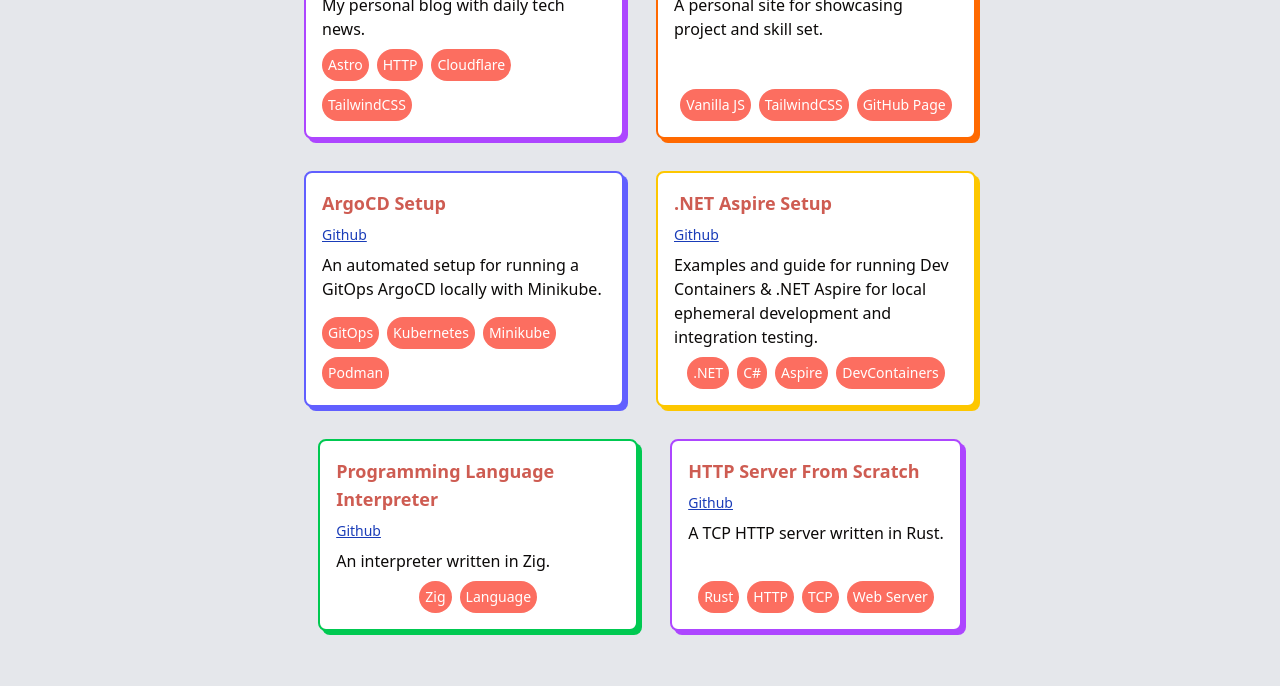
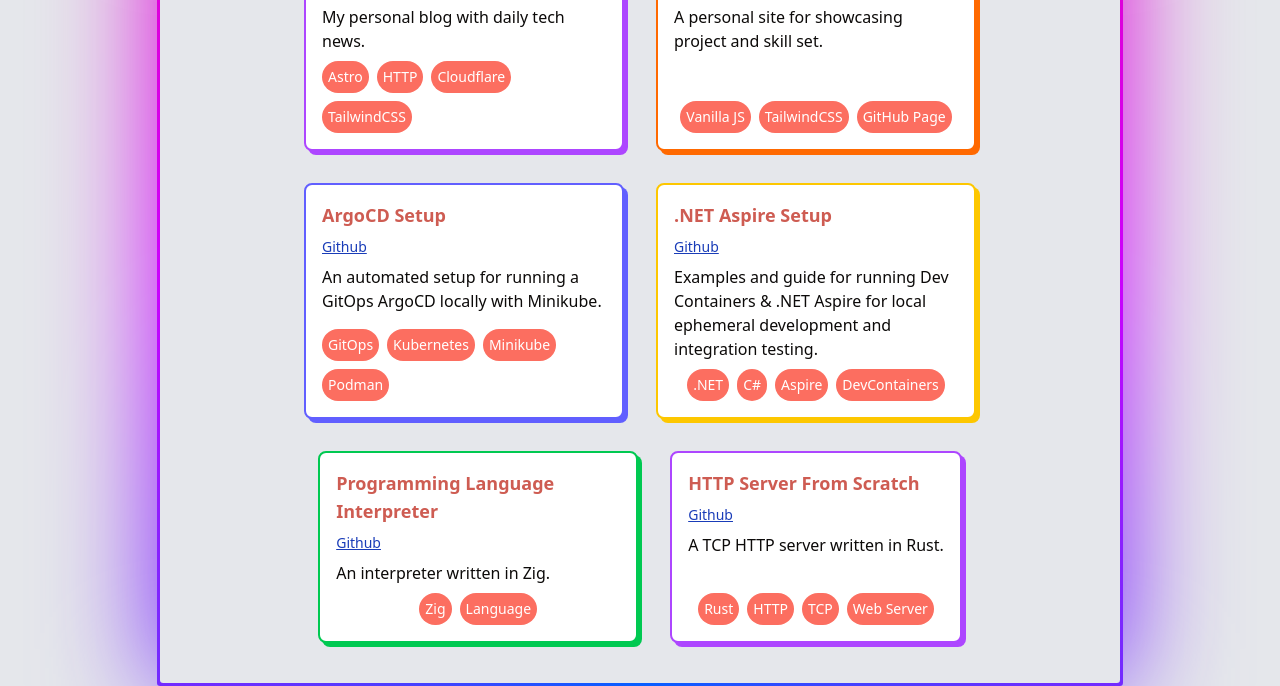
Before and after one commit to JBrLloyd/jbrlloyd.github.io, a plain HTML site: page index.html in a window 1280 px wide. Shown: the part 173-859 px from the top of the page. Before the commit the page ends 824 px from the top, so only its background shows below. Drawn offline with nearby package versions, Linux system fonts and the light colour scheme.

Commit message:
add more colour

```diff
--- a/index.html
+++ b/index.html
@@ -45,6 +45,8 @@
         --color-dark-fg-secondary: var(--color-gray-200);
         --color-dark-bg-primary: var(--color-gray-900);
         --color-dark-bg-secondary: var(--color-gray-800);
+
+        --breakpoint-xs: 30rem;
       }
 
       @custom-variant dark (&:where([data-theme=dark], [data-theme=dark] *));
@@ -59,8 +61,8 @@
     </script>
   </head>
 
-  <body class="bg-light-bg-secondary dark:bg-dark-bg-secondary">
-    <header class="bg-light-bg-primary dark:bg-dark-bg-primary rounded-b-lg flex flex-row flex-wrap justify-between items-center py-2 px-4">
+  <body class="bg-light-bg-secondary dark:bg-dark-bg-secondary min-h-screen min-w-[300px]">
+    <header class="bg-light-bg-primary dark:bg-dark-bg-primary lg:rounded-b-lg flex flex-row flex-wrap justify-between items-center py-2 px-4">
       <a
         id="header-title"
         class="text-3xl text-light-header-primary dark:dark-header-primary wrap-anywhere"
@@ -86,10 +88,11 @@
       </button>
     </header>
 
-    <main>
+    <main class="flex justify-center">
+      <div id="content-wrapper" class="bg-light-bg-secondary dark:bg-dark-bg-secondary w-fit mx-1 sm:mx-2">
         <div
           id="projects-list"
-          class="flex flex-wrap gap-8 sm:max-w-[60rem] py-5 mx-auto justify-center"
+          class="flex flex-auto flex-wrap gap-8 max-w-[60rem] pt-8 pb-10 px-3 justify-center"
         >
         </div>
 
@@ -188,7 +191,8 @@
           }
 
           fetchProjects();
-      </script>
+        </script>
+      </div>
     </main>
   </body>
 </html>
--- a/styles.css
+++ b/styles.css
@@ -24,3 +24,63 @@
     background-position: right top;
   }
 }
+
+@property --gradient-angle {
+  syntax: "<angle>";
+  initial-value: 132deg;
+  inherits: false;
+}
+
+:root {
+  /* background card */
+  --color-1: #052b2f;
+  /* background body */
+  --color-2: #000;
+  /* neon borders */
+  --color-3: #0062FF;
+  --color-4: #CC00FF;
+  --color-5: #FF0099;
+  --card-height: 65vh;
+
+  --rounded-gradient: 0.2rem;
+}
+
+
+#content-wrapper {
+  position: relative;
+  border-bottom-left-radius: var(--rounded-gradient);
+  border-bottom-right-radius: var(--rounded-gradient);
+}
+
+#content-wrapper::before,
+#content-wrapper::after {
+  content: "";
+  position: absolute;
+  inset: calc(-1 * var(--rounded-gradient));
+  z-index: -10;
+  opacity: 1;
+  transition: opacity 1s;
+  background: conic-gradient(
+    from var(--gradient-angle),
+    var(--color-3),
+    var(--color-4),
+    var(--color-5),
+    var(--color-4),
+    var(--color-3)
+  );
+  border-radius: inherit;
+  animation: rotation 10s linear infinite;
+}
+
+#content-wrapper::after {
+  filter: blur(3.5rem);
+}
+
+@keyframes rotation {
+  0% {
+    --gradient-angle: 0deg;
+  }
+  100% {
+    --gradient-angle: 360deg;
+  }
+}
```
